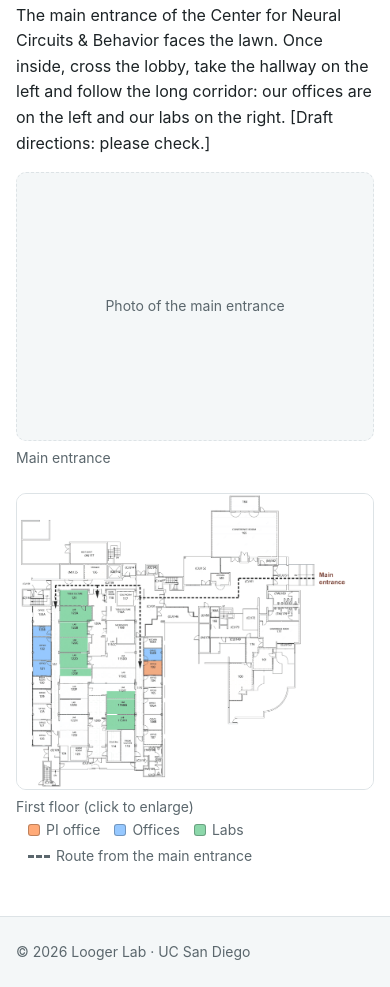
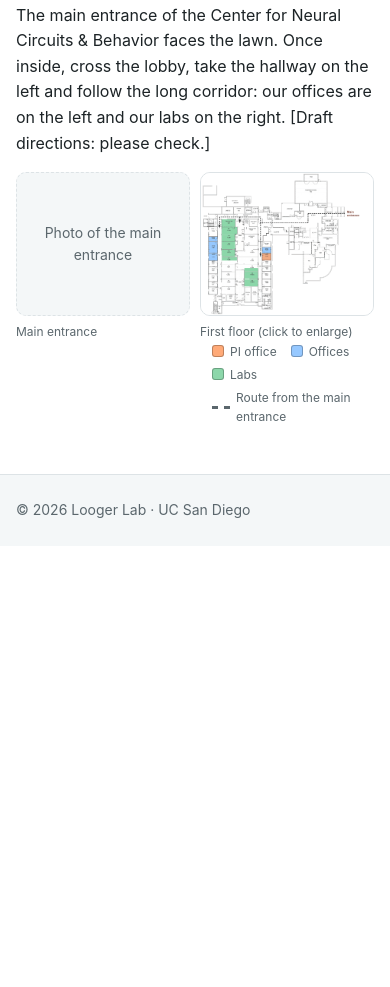
Before and after one commit to LorenLoogerUCSD/website, a plain HTML site: page contact.html in a window 390 px wide. Shown: the part 981-1968 px from the top of the page. After the commit the page ends 1527 px from the top, so only its background shows below. Drawn offline with Linux system fonts and the light colour scheme.

Commit message:
Contact: entrance photo and floor plan side by side, smaller
Co-Authored-By: Claude Opus 5.5 <noreply@anthropic.com>

```diff
--- a/assets/css/style.css
+++ b/assets/css/style.css
@@ -576,10 +576,13 @@ a.area-card:focus-visible { outline: 3px solid var(--accent); outline-offset: 2p
 .find-us { margin-top: 48px; }
 .find-us-figures {
   display: grid;
-  grid-template-columns: minmax(0, 1fr) minmax(0, 1.4fr);
-  gap: 24px;
+  grid-template-columns: minmax(0, 1fr) minmax(0, 1fr);
+  gap: 20px;
+  max-width: 760px;
   margin-top: 16px;
 }
+.find-us-figures img,
+.find-us-figures .figure-placeholder { aspect-ratio: 1800 / 1493; object-fit: contain; }
 .find-us-figures figure { margin: 0; }
 .find-us-figures img {
   display: block;
@@ -602,8 +605,9 @@ a.area-card:focus-visible { outline: 3px solid var(--accent); outline-offset: 2p
   color: var(--muted);
   font-size: 14px;
 }
-@media (max-width: 760px) {
-  .find-us-figures { grid-template-columns: 1fr; }
+@media (max-width: 560px) {
+  .find-us-figures { gap: 10px; }
+  .find-us-figures figcaption { font-size: 12px; }
 }
 .plan-legend { display: inline-flex; flex-wrap: wrap; gap: 4px 14px; margin-left: 12px; }
 .plan-legend span { display: inline-flex; align-items: center; gap: 6px; }
--- a/contact.html
+++ b/contact.html
@@ -7,7 +7,7 @@
   <meta name="robots" content="noindex, nofollow">
   <title>Contact · Looger Lab</title>
   <meta name="description" content="Contact and join the Looger Lab at UC San Diego.">
-  <link rel="stylesheet" href="assets/css/style.css?v=be0a8bc3">
+  <link rel="stylesheet" href="assets/css/style.css?v=8daa6d3a">
   <script src="assets/js/site.js?v=cc4ee8ab" defer></script>
 </head>
 <body>
```
Also changed, not shown: index.html (+1 -1 lines), people.html (+1 -1 lines), person.html (+1 -1 lines), publications.html (+1 -1 lines), research-area.html (+1 -1 lines), research.html (+1 -1 lines).
